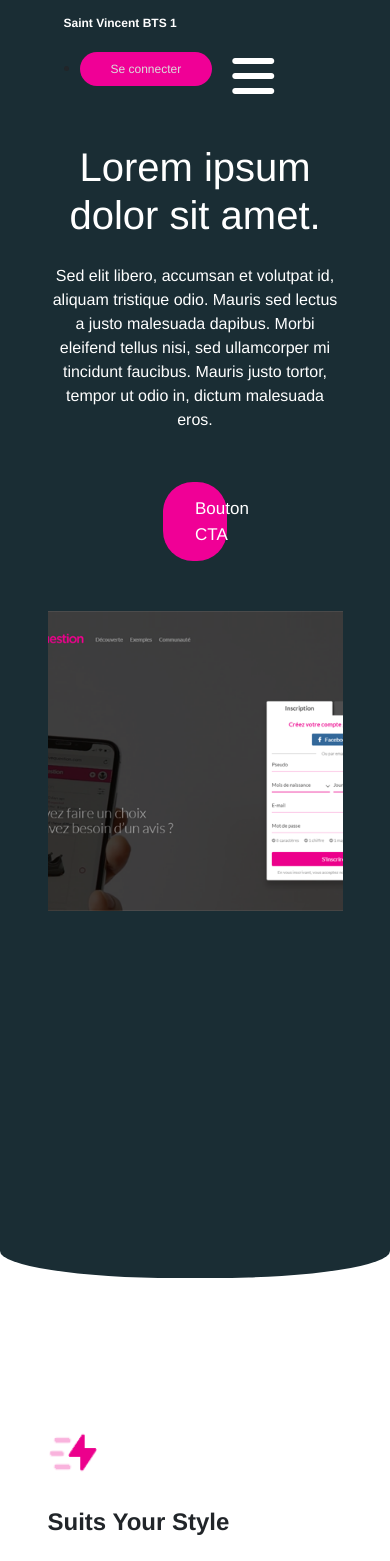
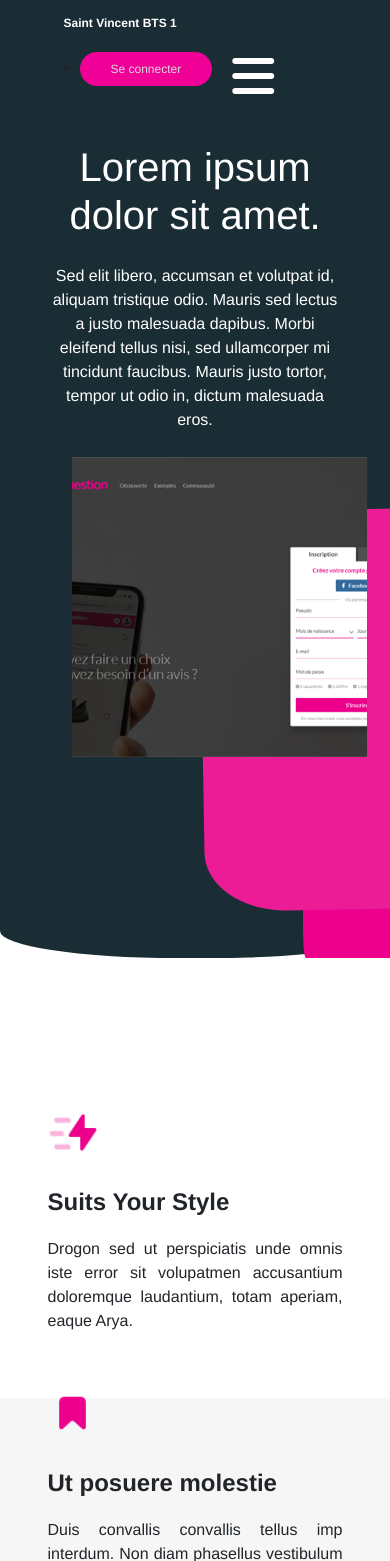
Before and after one commit to Valentin460/Livequestion, a PHP site: page / in a window 390 px wide; the page is wider, and only the part inside the window is pictured. Shown: the top 1561 px of that part. Run offline with PHP 8.4, Linux system fonts and the light colour scheme; some libraries are stand-ins or nearby versions.

Commit message:
Mise en place des arrondis et en responsive

```diff
--- a/index.php
+++ b/index.php
@@ -16,6 +16,10 @@
 				<?php
                     include("includes/menu.php");
                 ?>
+                <div class="container">
+  				    <div class="arrondi1"></div>
+  				    <div class="arrondi2"></div>
+  			    </div>
 				<div class="presentation">
 					<div class="texte-presentation">
 						<h2 class="titre-presentation">Lorem ipsum dolor sit amet.</h2>
--- a/style.css
+++ b/style.css
@@ -8,6 +8,7 @@
 
 .main {
 	background-color: #1a2d34;
+	height: 666px;
 }
 
 
@@ -123,6 +124,8 @@ i{
 	background-size: cover;
 	background-position: center;
 	float: right;
+	position: absolute;
+	margin-left: 425px;
 }
 
 .btn-cta {
@@ -263,8 +266,11 @@ i{
 	}
 
 	.image-presentation {
-		margin-top: 50px;
-		margin-left: 518px;
+		margin-top: 289px;
+		margin-left: 24px;
+		position: absolute;
+		width: 91%;
+		height: 438px;
 	}
 
 	.btn-cta {
@@ -299,7 +305,7 @@ i{
 
 	.btn-cta {
 		margin: 50px auto 0 auto;
-		width: 35%;
+		width: 21%;
 	}
 
 	.nav-item {
@@ -778,3 +784,73 @@ footer {
 		box-shadow: none;
 	}
 }
+
+
+
+
+
+
+
+
+
+
+
+.arrondi1 {
+	width: 800px;
+	height: 570px;
+	background: #ec008c;
+	-webkit-border-radius: 100px;
+	-moz-border-radius: 100px;
+	-o-border-radius: 100px;
+	border-radius: 36px;
+	border-top-left-radius: 880px 876px;
+	border-top-right-radius: 566px 587px;
+	border-bottom-left-radius: 7px 74px;
+	border-bottom-right-radius: 900px 54px;
+	margin-left: 435.5px;
+	position: absolute;
+	top: 173px;
+}
+
+.arrondi2 {
+	width: 550px;
+	height: 393px;
+	background: #EC1C97;
+	-webkit-border-radius: 100px;
+	-moz-border-radius: 100px;
+	-o-border-radius: 100px;
+	border-radius: 36px;
+	border-top-left-radius: 100px 100px;
+	border-top-right-radius: 566px 587px;
+	border-bottom-left-radius: 354px 255px;
+	border-bottom-right-radius: 1215px 1150px;
+	margin-left: 630px;
+	position: absolute;
+	top: 235px;
+	transform: rotate(359deg);
+}
+
+@media only screen and (max-width: 992px) {
+	.arrondi1 {
+		width: 595px;
+		height: 531px;
+		margin-left: 240px;
+		top: 444px;
+
+	}
+
+	.main {
+		height: 898px;
+	}
+
+	.arrondi2 {
+		width: 450px;
+		height: 400px;
+		margin-left: 43%;
+		border-top-left-radius: 100px 100px;
+		border-top-right-radius: 566px 587px;
+		border-bottom-left-radius: 354px 255px;
+		border-bottom-right-radius: 1215px 1150px;
+		top: 428px;
+	}
+}
```
